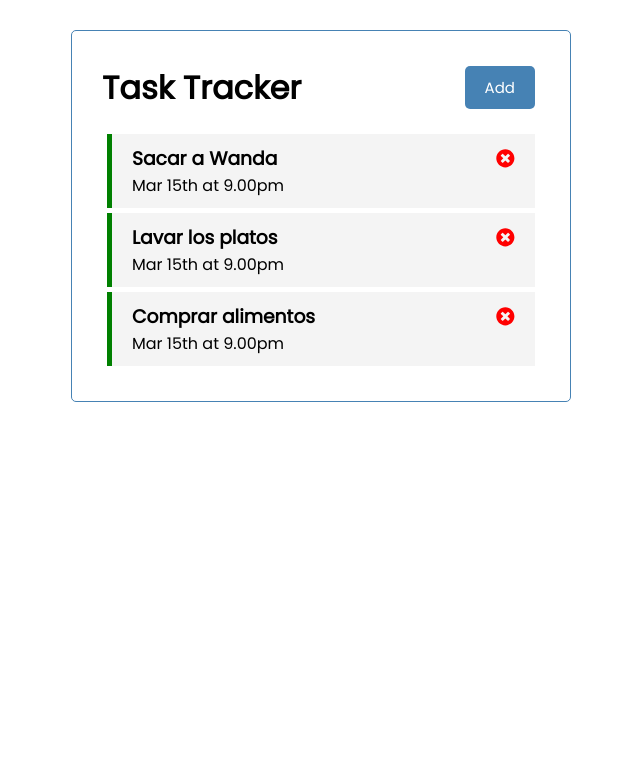
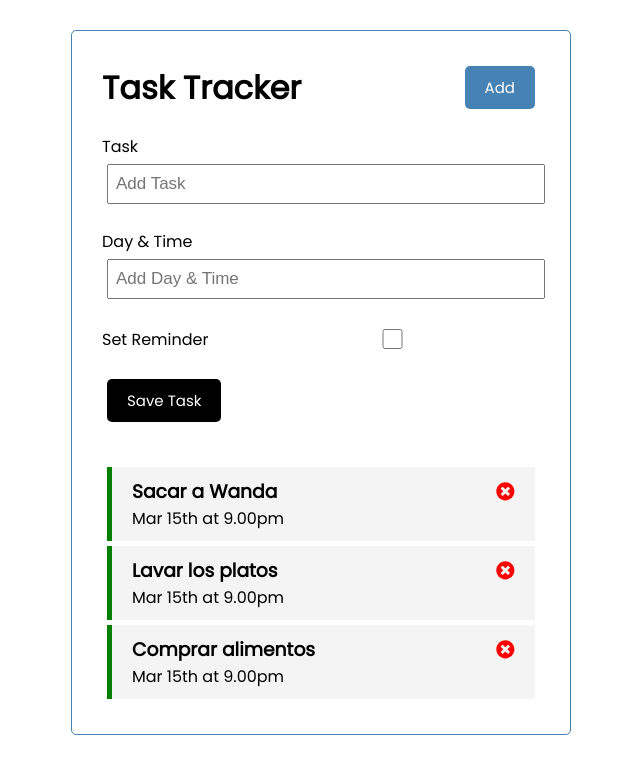
Before and after one commit to gnzlplcs/task-tracker, a React (Create React App) app: page / in a window 1280 px wide. Shown: the top 774 px of the page, without its empty margins (319-959 px from the left). Built offline with nearby package versions, Linux system fonts and the light colour scheme.

Commit message:
🧱  add task form

```diff
--- a/src/App.js
+++ b/src/App.js
@@ -1,6 +1,7 @@
 import { useState } from "react";
-import { Header } from "./components/Header";
+import Header from "./components/Header";
 import Tasks from "./components/Tasks";
+import AddTask from "./components/AddTask";
 
 function App() {
   const [ tasks, setTasks ] = useState([
@@ -38,6 +39,7 @@
   return (
     <div className="container">
       <Header />
+      <AddTask />
       {tasks.length > 0 ? <Tasks
         tasks={tasks}
         onDelete={deleteTask}
--- /dev/null
+++ b/src/components/AddTask.js
@@ -0,0 +1,23 @@
+import React from 'react'
+
+const AddTask = () => {
+  return (
+    <form className='add-form'>
+      <div className="form-control">
+        <label htmlFor="">Task</label>
+        <input type="text" placeholder='Add Task' />
+      </div>
+      <div className="form-control">
+        <label htmlFor="">Day & Time</label>
+        <input type="text" placeholder='Add Day & Time' />
+      </div>
+      <div className="form-control form-control-check">
+        <label htmlFor="">Set Reminder</label>
+        <input type="checkbox" />
+      </div>
+      <input type="submit" value='Save Task' className='btn btn-blockgac'/>
+    </form>
+  )
+}
+
+export default AddTask
--- a/src/components/Header.js
+++ b/src/components/Header.js
@@ -24,4 +24,4 @@
   title: PropTypes.string.isRequired
 }
 
-export { Header };
+export default Header;
```
